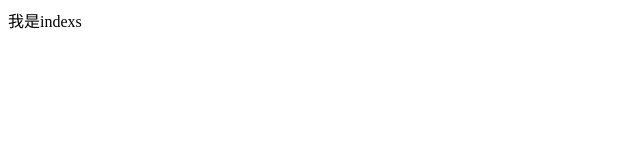
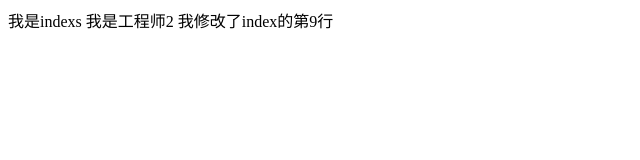
Before and after one commit to klbjb/test, a plain HTML site: page index.html in a window 1280 px wide. Shown: the whole page, without its empty margins (0-640 px from the left). Drawn offline with Linux system fonts and the light colour scheme.

Commit message:
我修改了。。。

```diff
--- a/index.html
+++ b/index.html
@@ -6,6 +6,6 @@
 </head>
 <body>
 	我是indexs
-
+  我是工程师2 我修改了index的第9行
 </body>
 </html>
```
